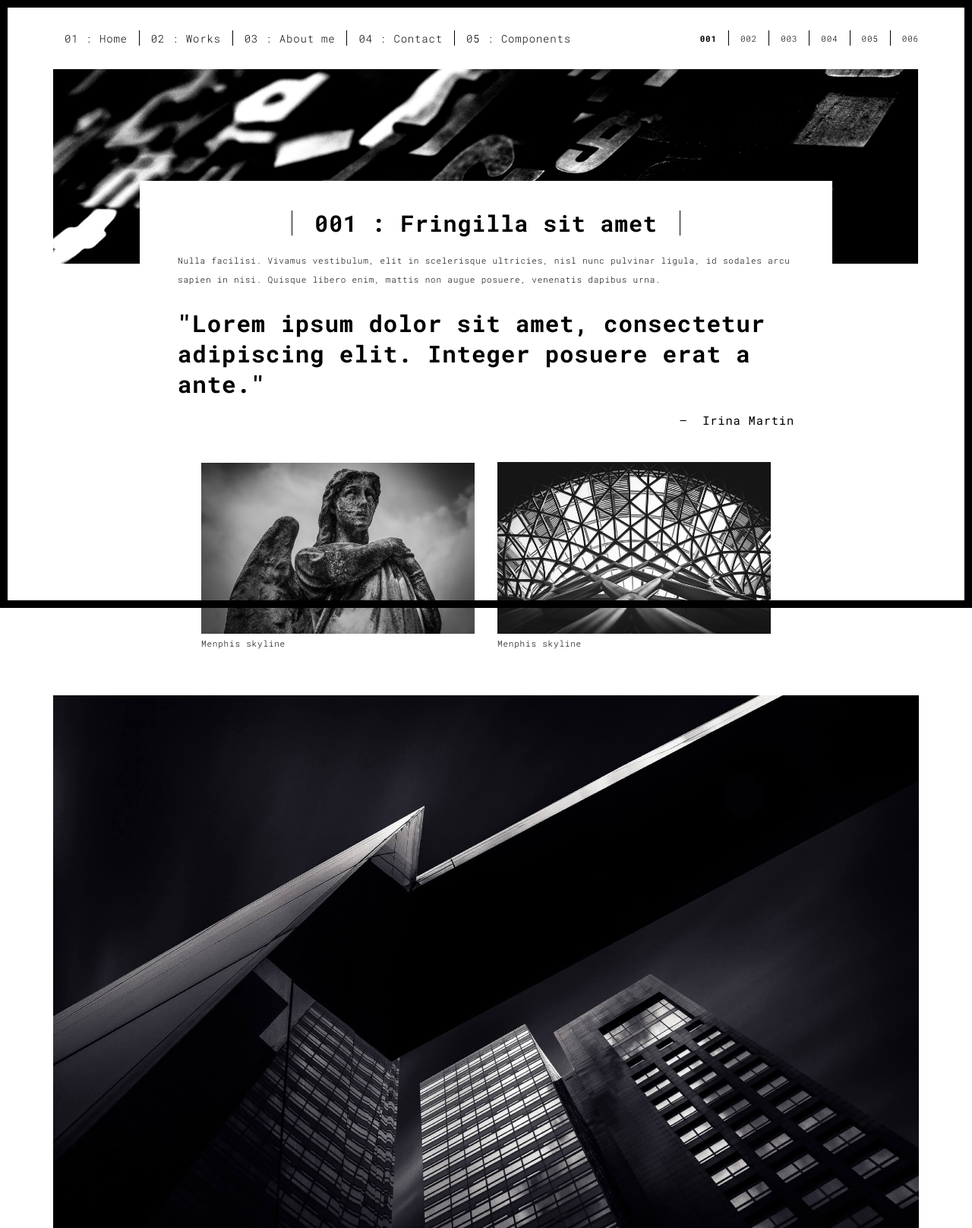
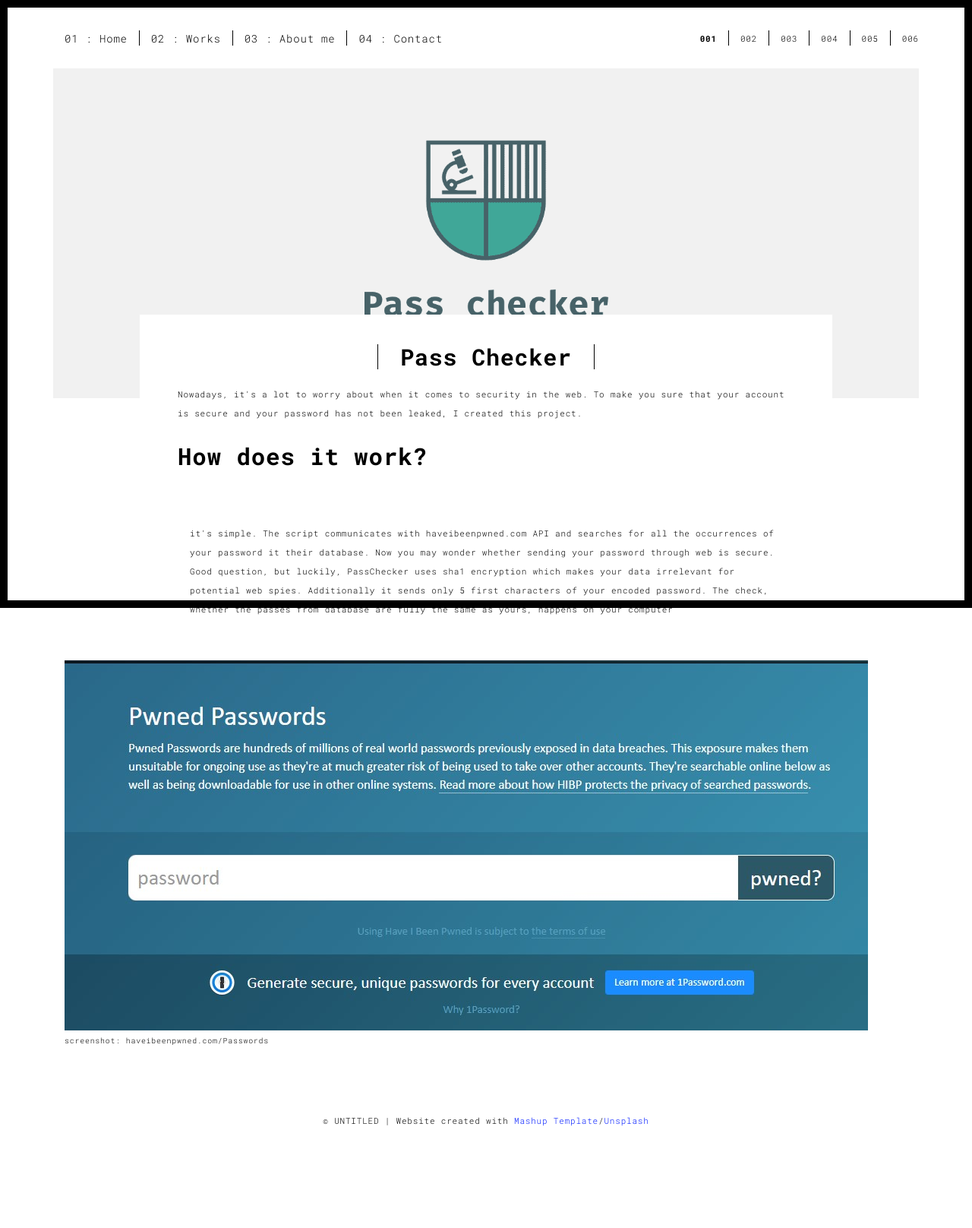
Before and after one commit to JonatanTur/portfolio, a Flask app: page /work.html in a window 1280 px wide. Shown: the top 1616 px of the page at 76% size. After the commit the page ends 1482 px from the top, so only its background shows below. Run offline with Flask 3, Linux system fonts and the light colour scheme; some libraries are stand-ins or nearby versions.

Commit message:
adding my works to works.html

```diff
--- a/templates/work.html
+++ b/templates/work.html
@@ -7,7 +7,7 @@
   <meta content="width=device-width,initial-scale=1" name="viewport">
   <meta content="description" name="description">
   <meta name="google" content="notranslate" />
-  <meta content="Mashup templates have been developped by Orson.io team" name="author">
+  <meta content="Mashup templates have been developed by Orson.io team" name="author">
 
   <!-- Disable tap highlight on IE -->
   <meta name="msapplication-tap-highlight" content="no">
@@ -41,7 +41,6 @@
           <li><a href="./works.html" title="">02 : Works</a></li>
           <li><a href="./about.html" title="">03 : About me</a></li>
           <li><a href="./contact.html" title="">04 : Contact</a></li>
-          <li><a href="./components.html" title="">05 : Components</a></li>
         </ul>
 
 
@@ -66,13 +65,12 @@
         <img src="static/assets/images/work001-01.jpg" class="img-responsive" alt="">
         <div class="card-container">
           <div class="text-center">
-            <h1 class="h2">001 : Fringilla sit amet</h1>
+            <h1 class="h2">Pass Checker</h1>
           </div>
-          <p>Nulla facilisi. Vivamus vestibulum, elit in scelerisque ultricies, nisl nunc pulvinar ligula, id sodales arcu sapien in nisi. Quisque libero enim, mattis non augue posuere, venenatis dapibus urna.</p>
+          <p>Nowadays, it's a lot to worry about when it comes to security in the web. To make you sure that your account is secure and your password has not been leaked, I created this project. </p>
 
           <blockquote>
-            <p>"Lorem ipsum dolor sit amet, consectetur adipiscing elit. Integer posuere erat a ante."</p>
-            <small class="pull-right">Irina Martin</small>
+            <p>How does it work?</p>
           </blockquote>
         </div>
       </div>
@@ -81,19 +79,14 @@
 
       <div class="col-md-8 col-md-offset-2 section-container-spacer">
         <div class="row">
-          <div class="col-xs-12 col-md-6">
-            <img src="static/assets/images/work001-02.jpg" class="img-responsive" alt="">
-            <p>Menphis skyline</p>
-          </div>
-          <div class="col-xs-12 col-md-6">
-            <img src="static/assets/images/work001-03.jpg" class="img-responsive" alt="">
-            <p>Menphis skyline</p>
+          <p>it's simple. The script communicates with haveibeenpwned.com API and searches for all the occurrences of your password it their database. Now you may wonder whether sending your password through web is secure. Good question, but luckily,  PassChecker uses sha1 encryption which makes your data irrelevant for potential web spies. Additionally it sends only 5 first characters of your encoded password. The check, whether the passes from database are fully the same as yours, happens on your computer</p>
           </div>
         </div>
       </div>
 
       <div class="col-xs-12">
         <img src="static/assets/images/work001-04.jpg" class="img-responsive" alt="">
+        <small>screenshot: haveibeenpwned.com/Passwords</small>
       </div>
 
     </div>
```
Also changed, not shown: templates/contact.html (+1 -13 lines), templates/works.html (+7 -7 lines), static/assets/images/work001-01.jpg, static/assets/images/work001-04.jpg, static/assets/images/work01-hover.jpg, static/assets/images/work02-hover.jpg, static/assets/images/work03-hover.jpg.
